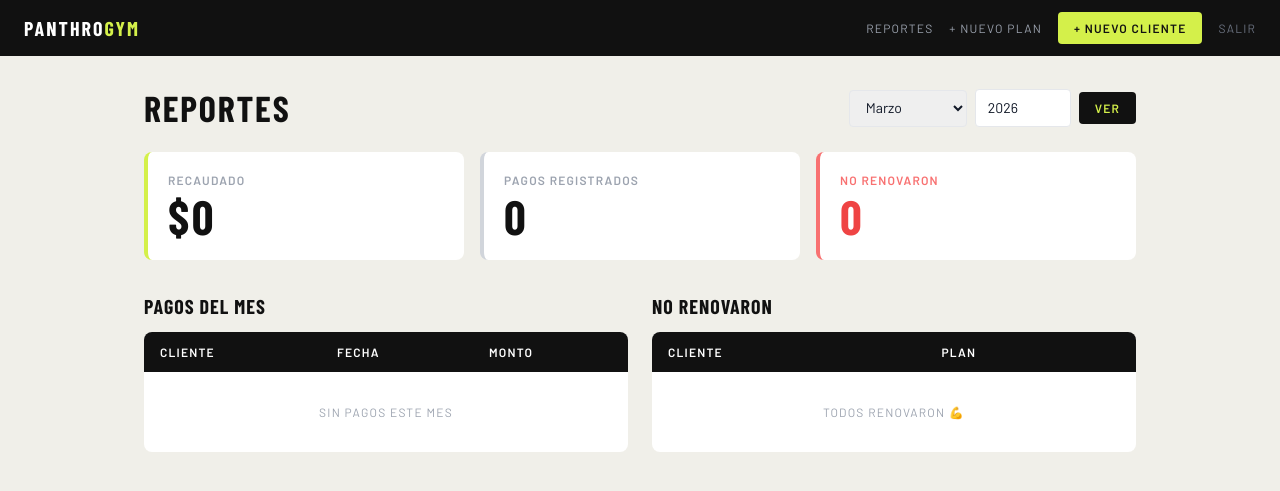
After one commit to LucianoCingolani/panthrogym, a Django app: page /reportes/ in a window 1280 px wide. The commit adds this page. Shown: the top 491 px of the page. Run offline with Django 5.2, Linux system fonts and the light colour scheme; some libraries are stand-ins or nearby versions.

Commit message:
actualizacion v2

```diff
--- a/gimnasio/settings.py
+++ b/gimnasio/settings.py
@@ -17,7 +17,7 @@ SECRET_KEY = os.environ.get("SECRET_KEY", "cambia-esto-antes-de-subir-a-producci
 
 DEBUG = os.environ.get("DEBUG", "True") == "True"
 
-ALLOWED_HOSTS = ["localhost", "panthrogym-production.up.railway.app"]
+ALLOWED_HOSTS = ["localhost", "panthrogym-production.up.railway.app", "127.0.0.1"]
 
 # ─── Aplicaciones ─────────────────────────────────────────────────────────────
 INSTALLED_APPS = [
--- a/members/templates/base.html
+++ b/members/templates/base.html
@@ -17,7 +17,10 @@
         <a href="{% url 'dashboard' %}" class="font-condensed text-xl font-bold uppercase text-white tracking-widest">
             Panthro<span class="text-[#d4f04a]">GYM</span>
         </a>
-        <div class="flex items-center gap-5">
+        <div class="flex items-center gap-4">
+            <a href="{% url 'reportes' %}" class="text-gray-400 text-xs uppercase tracking-widest hover:text-white transition">
+                Reportes
+            </a>
             <button onclick="document.getElementById('modal-plan').classList.remove('hidden')"
                     class="text-gray-400 text-xs uppercase tracking-widest hover:text-white transition">
                 + Nuevo plan
@@ -36,6 +39,7 @@
         {% block content %}{% endblock %}
     </main>
 
+    <!-- Modal: Nuevo plan -->
     <div id="modal-plan" class="hidden fixed inset-0 bg-black/60 flex items-center justify-center z-50"
          onclick="if(event.target===this) this.classList.add('hidden')">
         <div class="bg-white rounded-lg w-full max-w-sm mx-4 overflow-hidden">
--- /dev/null
+++ b/members/templates/reportes.html
@@ -0,0 +1,119 @@
+{% extends "base.html" %}
+{% block title %}Reportes — GimPro{% endblock %}
+
+{% block content %}
+
+<div class="flex items-center justify-between mb-6">
+    <h1 class="font-condensed text-4xl font-bold uppercase text-[#111]">Reportes</h1>
+
+    <!-- Selector de mes -->
+    <form method="get" class="flex items-center gap-2">
+        <select name="mes"
+                class="border border-gray-200 rounded px-3 py-2 text-sm focus:outline-none focus:ring-2 focus:ring-[#d4f04a]">
+            <option value="1"  {% if mes == 1  %}selected{% endif %}>Enero</option>
+            <option value="2"  {% if mes == 2  %}selected{% endif %}>Febrero</option>
+            <option value="3"  {% if mes == 3  %}selected{% endif %}>Marzo</option>
+            <option value="4"  {% if mes == 4  %}selected{% endif %}>Abril</option>
+            <option value="5"  {% if mes == 5  %}selected{% endif %}>Mayo</option>
+            <option value="6"  {% if mes == 6  %}selected{% endif %}>Junio</option>
+            <option value="7"  {% if mes == 7  %}selected{% endif %}>Julio</option>
+            <option value="8"  {% if mes == 8  %}selected{% endif %}>Agosto</option>
+            <option value="9"  {% if mes == 9  %}selected{% endif %}>Septiembre</option>
+            <option value="10" {% if mes == 10 %}selected{% endif %}>Octubre</option>
+            <option value="11" {% if mes == 11 %}selected{% endif %}>Noviembre</option>
+            <option value="12" {% if mes == 12 %}selected{% endif %}>Diciembre</option>
+        </select>
+        <input type="number" name="anio" value="{{ anio }}" min="2020" max="2099"
+               class="border border-gray-200 rounded px-3 py-2 text-sm w-24 focus:outline-none focus:ring-2 focus:ring-[#d4f04a]">
+        <button type="submit"
+                class="bg-[#111] text-[#d4f04a] text-xs font-bold uppercase tracking-widest px-4 py-2 rounded hover:bg-[#2a2a2a] transition">
+            Ver
+        </button>
+    </form>
+</div>
+
+<!-- Tarjetas resumen -->
+<div class="grid grid-cols-3 gap-4 mb-8">
+    <div class="bg-white rounded-lg p-5 border-l-4 border-[#d4f04a]">
+        <p class="text-xs font-bold uppercase tracking-widest text-gray-400 mb-1">Recaudado</p>
+        <p class="font-condensed text-5xl font-bold text-[#111]">${{ total_recaudado }}</p>
+    </div>
+    <div class="bg-white rounded-lg p-5 border-l-4 border-gray-300">
+        <p class="text-xs font-bold uppercase tracking-widest text-gray-400 mb-1">Pagos registrados</p>
+        <p class="font-condensed text-5xl font-bold text-[#111]">{{ pagos_mes.count }}</p>
+    </div>
+    <div class="bg-white rounded-lg p-5 border-l-4 border-red-400">
+        <p class="text-xs font-bold uppercase tracking-widest text-red-400 mb-1">No renovaron</p>
+        <p class="font-condensed text-5xl font-bold text-red-500">{{ no_renovaron|length }}</p>
+    </div>
+</div>
+
+<div class="grid grid-cols-2 gap-6">
+
+    <!-- Pagos del mes -->
+    <div>
+        <h2 class="font-condensed text-xl font-bold uppercase text-[#111] mb-3">Pagos del mes</h2>
+        <div class="bg-white rounded-lg overflow-hidden">
+            <table class="w-full text-sm">
+                <thead>
+                    <tr class="bg-[#111] text-white">
+                        <th class="px-4 py-3 text-left text-xs font-bold uppercase tracking-widest">Cliente</th>
+                        <th class="px-4 py-3 text-left text-xs font-bold uppercase tracking-widest">Fecha</th>
+                        <th class="px-4 py-3 text-left text-xs font-bold uppercase tracking-widest">Monto</th>
+                    </tr>
+                </thead>
+                <tbody class="divide-y divide-gray-100">
+                    {% for pago in pagos_mes %}
+                    <tr class="hover:bg-[#f7f6f1] transition">
+                        <td class="px-4 py-3 font-semibold text-[#111]">{{ pago.cliente.nombre }}</td>
+                        <td class="px-4 py-3 text-gray-500">{{ pago.fecha_pago|date:"d/m" }}</td>
+                        <td class="px-4 py-3 font-condensed font-bold">${{ pago.monto }}</td>
+                    </tr>
+                    {% empty %}
+                    <tr>
+                        <td colspan="3" class="px-4 py-8 text-center text-gray-400 uppercase tracking-widest text-xs">
+                            Sin pagos este mes
+                        </td>
+                    </tr>
+                    {% endfor %}
+                </tbody>
+            </table>
+        </div>
+    </div>
+
+    <!-- No renovaron -->
+    <div>
+        <h2 class="font-condensed text-xl font-bold uppercase text-[#111] mb-3">No renovaron</h2>
+        <div class="bg-white rounded-lg overflow-hidden">
+            <table class="w-full text-sm">
+                <thead>
+                    <tr class="bg-[#111] text-white">
+                        <th class="px-4 py-3 text-left text-xs font-bold uppercase tracking-widest">Cliente</th>
+                        <th class="px-4 py-3 text-left text-xs font-bold uppercase tracking-widest">Plan</th>
+                    </tr>
+                </thead>
+                <tbody class="divide-y divide-gray-100">
+                    {% for cliente in no_renovaron %}
+                    <tr class="hover:bg-[#f7f6f1] transition">
+                        <td class="px-4 py-3 font-semibold text-[#111]">
+                            <a href="{% url 'historial_pagos' cliente.id %}" class="hover:text-[#555] transition">
+                                {{ cliente.nombre }}
+                            </a>
+                        </td>
+                        <td class="px-4 py-3 text-gray-500">{{ cliente.plan.nombre }}</td>
+                    </tr>
+                    {% empty %}
+                    <tr>
+                        <td colspan="2" class="px-4 py-8 text-center text-gray-400 uppercase tracking-widest text-xs">
+                            Todos renovaron 💪
+                        </td>
+                    </tr>
+                    {% endfor %}
+                </tbody>
+            </table>
+        </div>
+    </div>
+
+</div>
+
+{% endblock %}
--- a/members/urls.py
+++ b/members/urls.py
@@ -5,5 +5,9 @@ urlpatterns = [
     path("", views.dashboard, name="dashboard"),
     path("pago/<int:cliente_id>/", views.registrar_pago, name="registrar_pago"),
     path("cliente/nuevo/", views.nuevo_cliente, name="nuevo_cliente"),
+    path("cliente/<int:cliente_id>/editar/", views.editar_cliente, name="editar_cliente"),
+    path("cliente/<int:cliente_id>/baja/", views.baja_cliente, name="baja_cliente"),
+    path("cliente/<int:cliente_id>/historial/", views.historial_pagos, name="historial_pagos"),
     path("plan/crear/", views.crear_plan, name="crear_plan"),
+    path("reportes/", views.reportes, name="reportes"),
 ]
--- a/members/views.py
+++ b/members/views.py
@@ -63,3 +63,65 @@ def crear_plan(request):
             duracion_dias=request.POST.get("duracion_dias", 30),
         )
     return redirect(request.POST.get("next", "dashboard"))
+
+def editar_cliente(request, cliente_id):
+    cliente = get_object_or_404(Cliente, pk=cliente_id)
+    planes = Plan.objects.all()
+
+    if request.method == "POST":
+        cliente.nombre = request.POST["nombre"]
+        cliente.telefono = request.POST.get("telefono", "")
+        cliente.email = request.POST.get("email", "")
+        cliente.plan = get_object_or_404(Plan, pk=request.POST["plan"])
+        cliente.save()
+        return redirect("dashboard")
+
+    return render(request, "editar_cliente.html", {
+        "cliente": cliente,
+        "planes": planes,
+    })
+
+
+def baja_cliente(request, cliente_id):
+    if request.method == "POST":
+        cliente = get_object_or_404(Cliente, pk=cliente_id)
+        cliente.activo = False
+        cliente.save()
+    return redirect("dashboard")
+
+def historial_pagos(request, cliente_id):
+    cliente = get_object_or_404(Cliente, pk=cliente_id)
+    pagos = cliente.pagos.select_related('plan').order_by('-fecha_pago')
+    return render(request, "historial_pagos.html", {
+        "cliente": cliente,
+        "pagos": pagos,
+    })
+
+def reportes(request):
+    from django.db.models import Sum
+    from datetime import date
+
+    hoy = date.today()
+    mes = int(request.GET.get("mes", hoy.month))
+    anio = int(request.GET.get("anio", hoy.year))
+
+    pagos_mes = Pago.objects.filter(
+        fecha_pago__year=anio,
+        fecha_pago__month=mes,
+    ).select_related('cliente', 'plan').order_by('-fecha_pago')
+
+    total_recaudado = pagos_mes.aggregate(total=Sum('monto'))['total'] or 0
+
+    clientes_activos = Cliente.objects.filter(activo=True)
+    no_renovaron = [c for c in clientes_activos if not c.pagos.filter(
+        fecha_pago__year=anio, fecha_pago__month=mes
+    ).exists()]
+
+    return render(request, "reportes.html", {
+        "pagos_mes": pagos_mes,
+        "total_recaudado": total_recaudado,
+        "no_renovaron": no_renovaron,
+        "mes": mes,
+        "anio": anio,
+        "hoy": hoy,
+    })
```
Also changed, not shown: members/templates/dashboard.html (+11 -5 lines), members/templates/editar_cliente.html (added, +68 -0 lines), members/templates/historial_pagos.html (added, +50 -0 lines).
